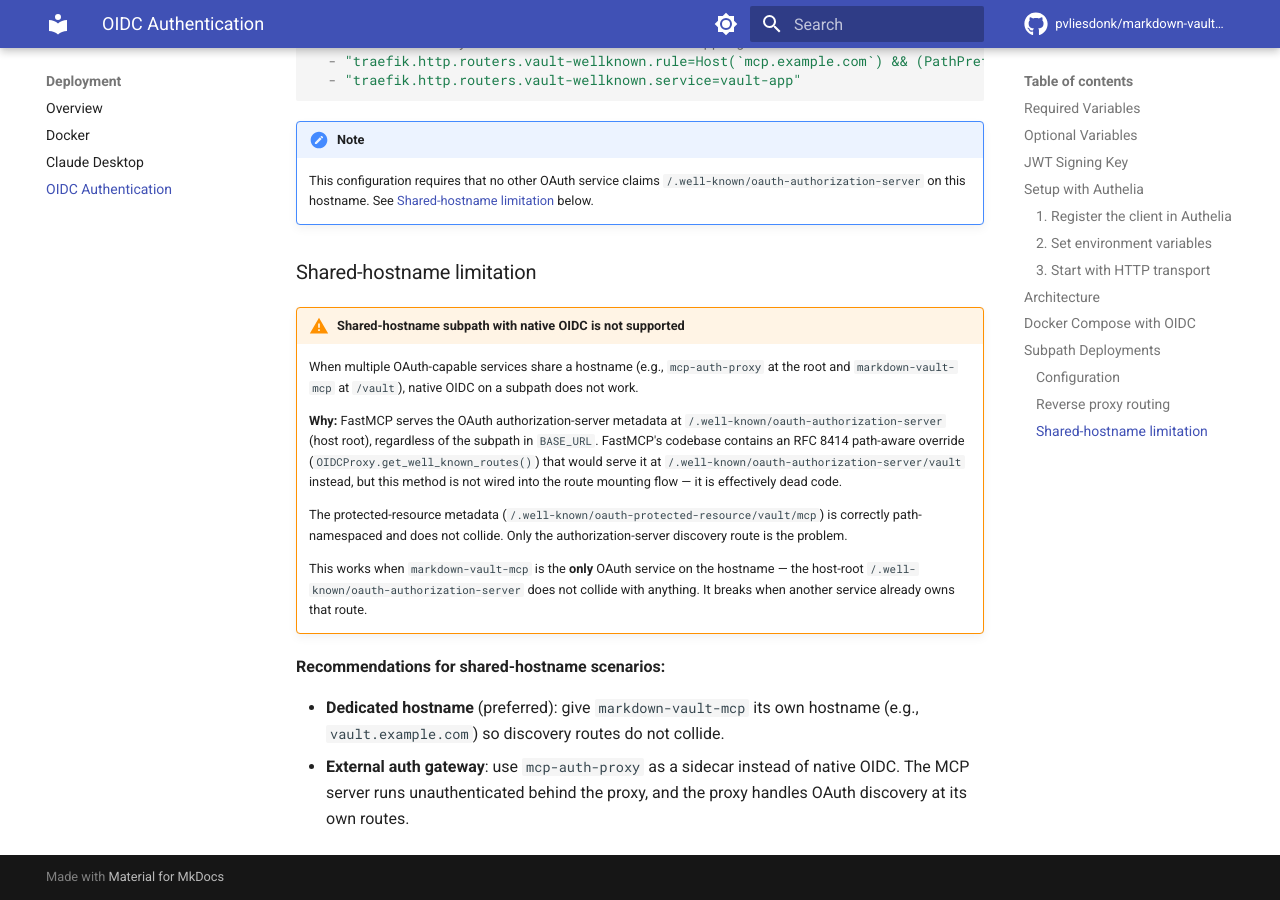
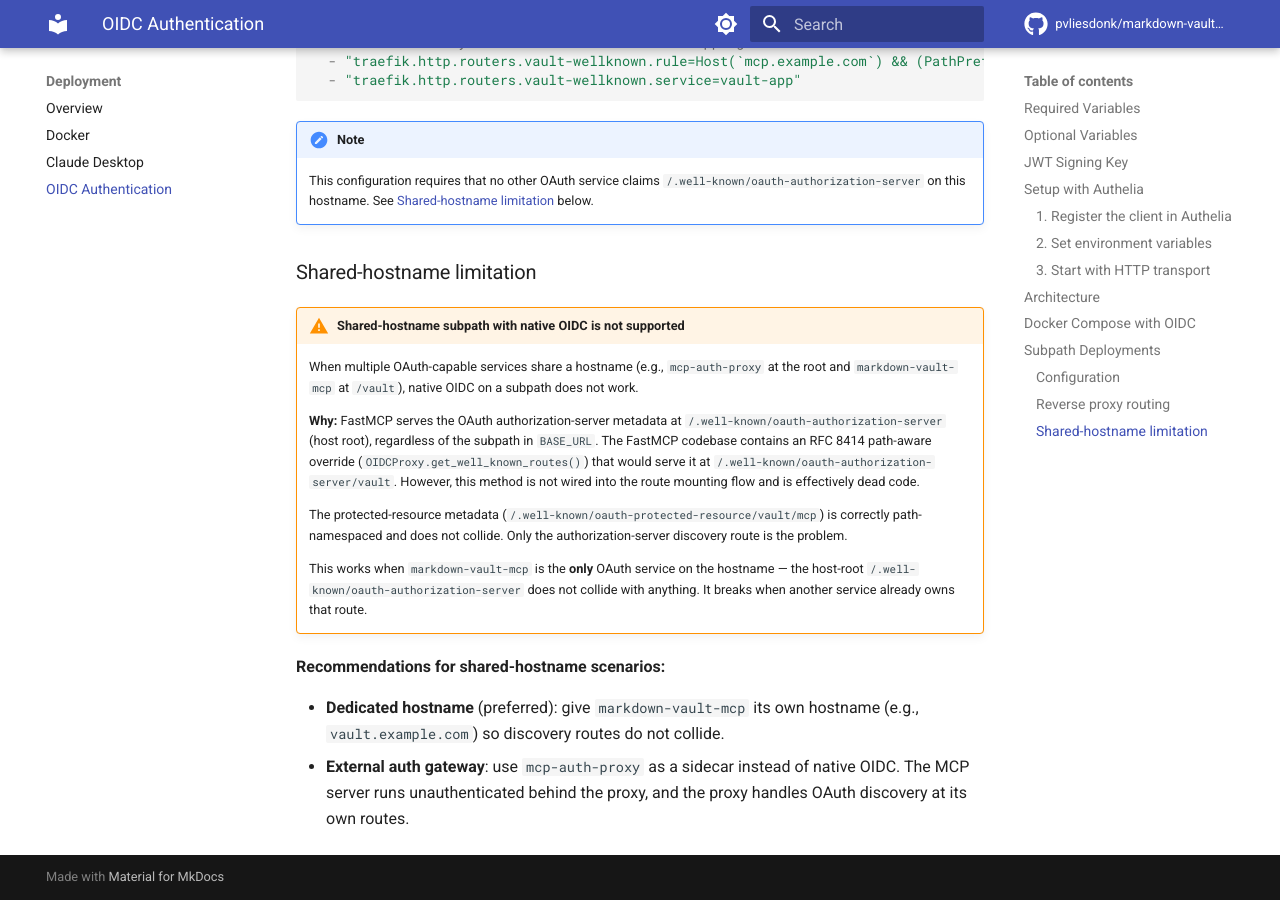
Before and after one commit to pvliesdonk/markdown-mcp, an MkDocs documentation site: the page built from docs/deployment/oidc.md, in a window 1280 px wide and 900 px high, scrolled down 4964 px. Built offline with MkDocs 1.6.1 and Material for MkDocs 9.7.7, drawn with Linux system fonts in a browser that asks for light colours; comment, search, counter and statistics services are not loaded.

Commit message:
docs: address second-round bot review comments
- Use more specific PathPrefix for protected-resource metadata route
- Break long sentence in shared-hostname limitation section

Co-Authored-By: Claude Opus 4.6 <noreply@anthropic.com>

```diff
--- a/docs/deployment/oidc.md
+++ b/docs/deployment/oidc.md
@@ -198,7 +198,7 @@ labels:
 !!! warning "Shared-hostname subpath with native OIDC is not supported"
     When multiple OAuth-capable services share a hostname (e.g., `mcp-auth-proxy` at the root and `markdown-vault-mcp` at `/vault`), native OIDC on a subpath does not work.
 
-    **Why:** FastMCP serves the OAuth authorization-server metadata at `/.well-known/oauth-authorization-server` (host root), regardless of the subpath in `BASE_URL`. FastMCP's codebase contains an RFC 8414 path-aware override (`OIDCProxy.get_well_known_routes()`) that would serve it at `/.well-known/oauth-authorization-server/vault` instead, but this method is not wired into the route mounting flow — it is effectively dead code.
+    **Why:** FastMCP serves the OAuth authorization-server metadata at `/.well-known/oauth-authorization-server` (host root), regardless of the subpath in `BASE_URL`. The FastMCP codebase contains an RFC 8414 path-aware override (`OIDCProxy.get_well_known_routes()`) that would serve it at `/.well-known/oauth-authorization-server/vault`. However, this method is not wired into the route mounting flow and is effectively dead code.
 
     The protected-resource metadata (`/.well-known/oauth-protected-resource/vault/mcp`) is correctly path-namespaced and does not collide. Only the authorization-server discovery route is the problem.
 
```
Also changed, not shown: other parts of docs/deployment/oidc.md (+1 -1 lines).
